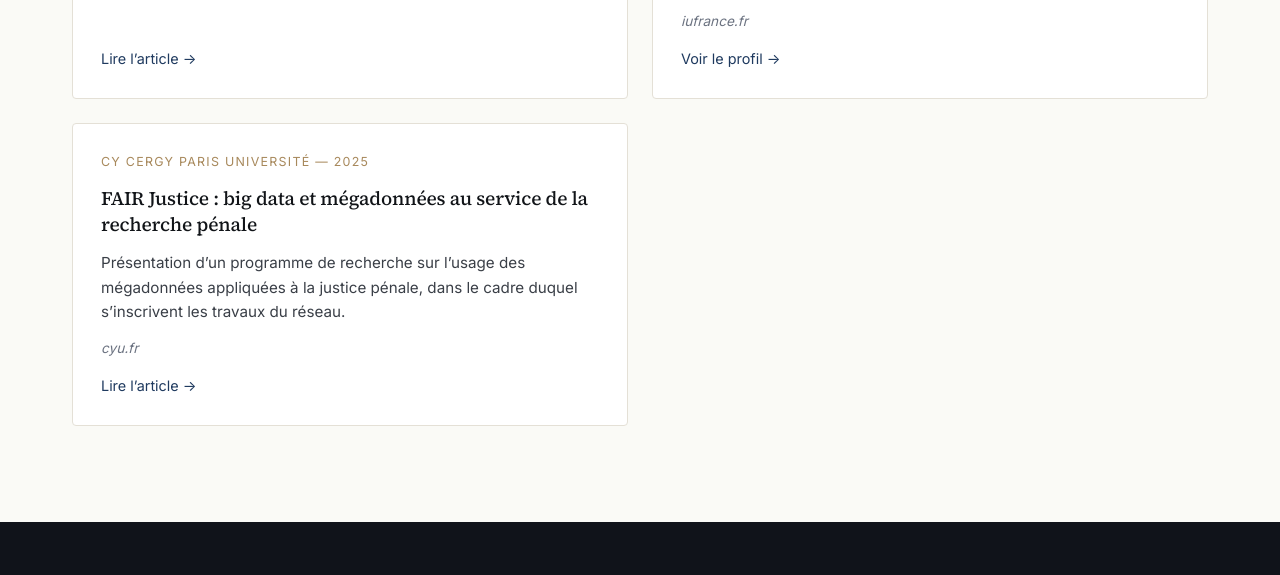
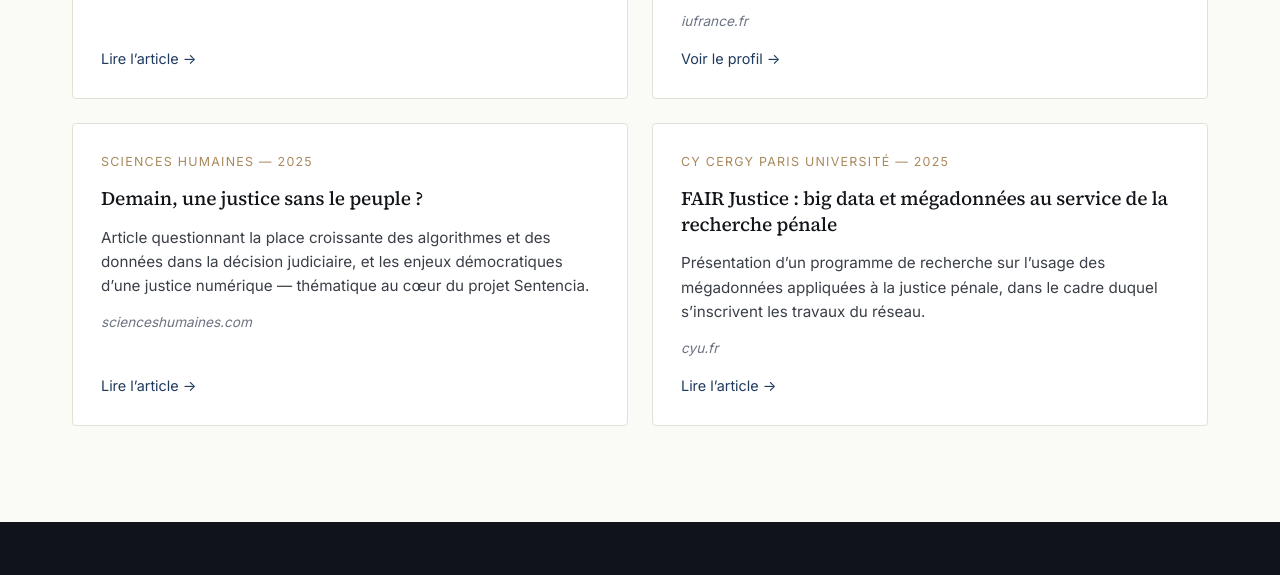
Before and after one commit to s-ra-cloud/Sentencia, a website: page presse.html in a window 1280 px wide. Shown: the part 1052-1627 px from the top of the page. Drawn offline with Linux system fonts and the light colour scheme.

Commit message:
Add a new article about justice and technology to the press section
Add a press card for the "Demain, une justice sans le peuple?" article from Sciences Humaines, published in 2025, to presse.html.

Replit-Commit-Author: Agent
Replit-Commit-Session-Id: b764a8cc-924e-4562-9fc9-2cac3af435a0
Replit-Commit-Checkpoint-Type: full_checkpoint
Replit-Commit-Event-Id: 5318f466-d6a5-4220-8bb3-aaf0298a24bc
Replit-Commit-Screenshot-Url: https://storage.googleapis.com/screenshot-production-us-central1/b1ed83ef-84ca-4b27-9cef-4d2e776abdf5/b764a8cc-924e-4562-9fc9-2cac3af435a0/tcU3pBQ
Replit-Helium-Checkpoint-Created: true

```diff
--- a/presse.html
+++ b/presse.html
@@ -56,6 +56,14 @@
         <span class="more">Voir le profil &rarr;</span>
       </a>
 
+      <a class="card" href="https://www.scienceshumaines.com/demain-une-justice-sans-le-peuple" target="_blank" rel="noopener">
+        <span class="meta">Sciences Humaines &mdash; 2025</span>
+        <h3>Demain, une justice sans le peuple&nbsp;?</h3>
+        <p>Article questionnant la place croissante des algorithmes et des donn&eacute;es dans la d&eacute;cision judiciaire, et les enjeux d&eacute;mocratiques d&rsquo;une justice num&eacute;rique &mdash; th&eacute;matique au c&oelig;ur du projet Sentencia.</p>
+        <span class="card-source">scienceshumaines.com</span>
+        <span class="more">Lire l&rsquo;article &rarr;</span>
+      </a>
+
       <a class="card" href="https://www.cyu.fr/actualites/fair-justice-big-data-megadonnees" target="_blank" rel="noopener">
         <span class="meta">CY Cergy Paris Universit&eacute; &mdash; 2025</span>
         <h3>FAIR Justice&nbsp;: big data et m&eacute;gadonn&eacute;es au service de la recherche p&eacute;nale</h3>
```
